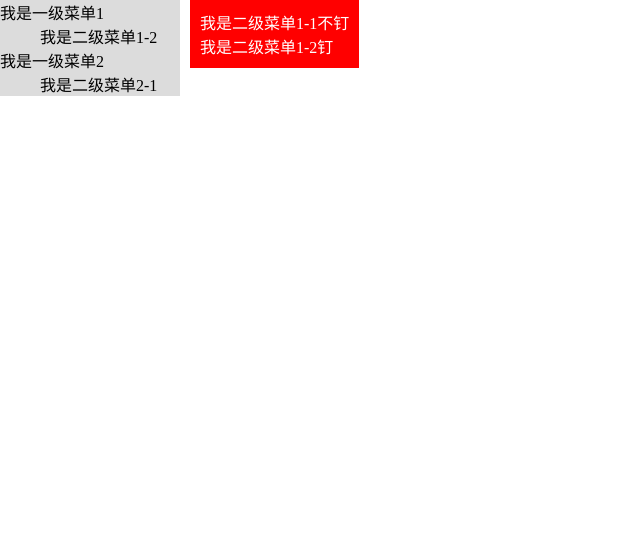
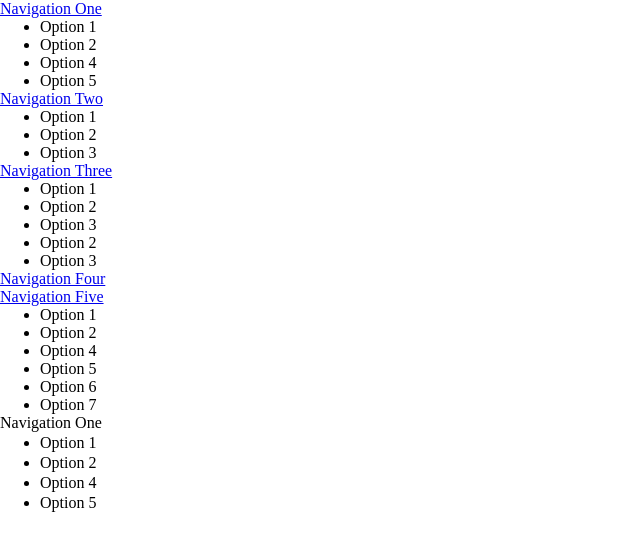
Before and after one commit to MaySnow/idea-gather, a website built with Vite: page iconSvg/index.html in a window 1280 px wide. Shown: the whole page, without its empty margins (0-640 px from the left). Built offline with nearby package versions, Linux system fonts and the light colour scheme; no server answers.

Commit message:
upd: 更新响应式菜单

```diff
--- a/iconSvg/index.html
+++ b/iconSvg/index.html
@@ -9,26 +9,11 @@
       * {
         margin: 0;
       }
-      #app {
-        background-color: gainsboro;
-        width: 180px;
-      }
-      #subApp {
-        position: fixed;
-        left: 180px;
-        color: white;
-        padding-left: 10px;
-      }
-      #subApp ul {
-        background-color: red;
-        padding: 10px;
-      }
     </style>
   </head>
   <body>
-    <div id="svgTest"></div>
+    <!-- <div id="svgTest"></div> -->
     <div id="app"></div>
-    <div id="subApp"></div>
     <script type="module" src="/iconSvg/main.js"></script>
   </body>
 </html>
--- a/iconSvg/main.js
+++ b/iconSvg/main.js
@@ -1,200 +1,142 @@
 import "./style.less";
 import IconSvg from "./iconSvg";
+import reactiveMenu from "./reactiveMenu";
 // icon svg 的例子
-new IconSvg({
-  url: `//img.mayxiaoyu.com/static/home.svg`,
-  el: document.getElementById("svgTest"),
-  className: "nav-icon"
-});
-
+// new IconSvg({
+//   url: `//img.mayxiaoyu.com/static/home.svg`,
+//   el: document.getElementById("svgTest"),
+//   className: "nav-icon"
+// });
 let data = {
+  curIndex: null,
+  curTop: 0,
+  // 当前选中的目录
+  curId: null,
   list: [
     {
-      name: "我是一级菜单1",
+      name: "Navigation One",
       id: 1,
+      icon: "//q-independent.aixuexi.com/B:1029:K/1618329600/ec085b01e6c349d6bef2b4f1a588e28b.svg",
       list: [
         {
-          name: "我是二级菜单1-1",
-          id: 3,
+          name: "Option 1",
+          id: 2,
           ding: 0,
         },
         {
-          name: "我是二级菜单1-2",
-          id: 32,
+          name: "Option 2",
+          id: 3,
+          ding: 1
+        },
+        {
+          name: "Option 4",
+          id: 4,
+          ding: 1
+        },
+        {
+          name: "Option 5",
+          id: 5,
           ding: 1
         }
       ]
     },
     {
-      name: "我是一级菜单2",
-      id: 2,
+      name: "Navigation Two",
+      id: 6,
+      icon: "//q-independent.aixuexi.com/B:1029:K/1618156800/0a696e21cd214248aeeaaacd2fb69393.svg",
       list: [
         {
-          name: "我是二级菜单2-1",
-          id: 4,
+          name: "Option 1",
+          id: 7,
+          ding: 0
+        },
+        {
+          name: "Option 2",
+          id: 8,
+          ding: 0
+        },
+        {
+          name: "Option 3",
+          id: 9,
+          ding: 0
+        }
+      ]
+    },
+    {
+      name: "Navigation Three",
+      id: 10,
+      icon: "//q-independent.aixuexi.com/B:1029:K/1618156800/0a696e21cd214248aeeaaacd2fb69393.svg",
+      list: [
+        {
+          name: "Option 1",
+          id: 11,
+          ding: 1
+        },
+        {
+          name: "Option 2",
+          id: 12,
+          ding: 0
+        },
+        {
+          name: "Option 3",
+          id: 13,
+          ding: 0
+        },
+        {
+          name: "Option 2",
+          id: 21,
+          ding: 1
+        },
+        {
+          name: "Option 3",
+          id: 22,
+          ding: 1
+        }
+      ]
+    },
+    {
+      name: "Navigation Four",
+      id: 14,
+      icon: "//q-independent.aixuexi.com/B:1029:K/1618156800/0a696e21cd214248aeeaaacd2fb69393.svg",
+      list: null
+    },
+    {
+      name: "Navigation Five",
+      id: 15,
+      icon: "//q-independent.aixuexi.com/B:1029:K/1618156800/0a696e21cd214248aeeaaacd2fb69393.svg",
+      list: [
+        {
+          name: "Option 1",
+          id: 16,
+          ding: 1
+        },
+        {
+          name: "Option 2",
+          id: 17,
+          ding: 1
+        },
+        {
+          name: "Option 4",
+          id: 18,
+          ding: 1
+        },
+        {
+          name: "Option 5",
+          id: 19,
+          ding: 1
+        },
+        {
+          name: "Option 6",
+          id: 20,
+          ding: 1
+        },
+        {
+          name: "Option 7",
+          id: 21,
           ding: 1
         }
       ]
     }
   ]
 }
-class Observer{
-  constructor({ data, el, getListEl, render, deep = 0, listClass = "" }) {
-    this.doms = new Map();
-    this.el = el;
-    this.getListEl = getListEl;
-    this._walk(data);
-    this.render = render;
-    this.deep = deep;
-    // list 列表的 class
-    this.listClass = listClass;
-    // 初始化，收集依赖
-    Object.keys(data).forEach(key => data[key]);
-  }
-  _render(obj, key, val, isUpdate) {
-    const { render, el, deep, listClass, getListEl } = this;
-    if (Array.isArray(val)) {
-      // 如果是数组
-      let listWrap = this.doms.get(key);
-      if (!listWrap) {
-        listWrap = getListEl ? getListEl(this) : document.createElement("div");
-        this.el.appendChild(listWrap);
-        const listDeep = deep + 1;
-        val.forEach((item, index) => {
-          new Observer({
-            data: item,
-            listClass,
-            deep: listDeep,
-            getListEl,
-            el: listWrap,
-            render
-          });
-        });
-      }
-      return listWrap;
-    }
-    return render(obj, key, val, this, isUpdate);
-  }
-  _walk(obj) {
-    Object.keys(obj).forEach(key => {
-      this[key] = obj[key];
-      this.proxyData(obj, key);
-      this.defineReactive(obj, key, obj[key]);
-    });
-  }
-  /**
-   * 绑定到 this 上
-   */
-  proxyData(obj, key) {
-    const _this = this;
-    Object.defineProperty(obj, key, {
-      get() {
-        return _this[key];
-      },
-      set(newVal) {
-        _this[key] = newVal;
-      }
-    });
-  }
-  /**
-   * 监听响应
-   * @param {*} obj
-   * @param {*} key
-   * @param {*} val
-   */
-  defineReactive(obj, key, val) {
-    let _this = this;
-    Object.defineProperty(obj, key, {
-      get() {
-        // console.log("get 依赖收集, 渲染 dom", key, val, Array.isArray(val));
-        // todo 数组如何处理
-        const renderDom = _this._render(obj, key, val);
-        if (renderDom) {
-          _this.doms.set(key, renderDom);
-        }
-        // dom 片段
-        return val;
-      },
-      set(newVal) {
-        console.log("set 通知响应, 更新 dom key", key, "新", newVal, "旧", val);
-        if (JSON.stringify(newVal) !== JSON.stringify(val)) {
-          // 有变更
-          _this._render(obj, key, newVal, true);
-        }
-        val = newVal;
-      }
-    });
-  }
-}
-const menuEl = document.getElementById("app");
-const subEl = document.getElementById("subApp");
-document.onmouseover = function() {
-  subEl.innerHTML = "";
-}
-subEl.onmouseover = e => {
-  // 阻止事件冒泡
-  e.stopPropagation();
-}
-function rendSub(obj, nameEl) {
-  subEl.innerHTML = "";
-  const { top } = nameEl.getBoundingClientRect();
-  subEl.style.top = `${top}px`;
-  const ulWrap = document.createElement("ul");
-  obj.list.forEach(item => {
-    const li = document.createElement("li");
-    li.innerHTML = item.name + (item.ding ? "钉" : "不钉");
-    li.onclick = e => {
-      item.ding = item.ding ? 0 : 1;
-      li.innerHTML = item.name + (item.ding ? "钉" : "不钉");
-    }
-    ulWrap.appendChild(li);
-  });
-  subEl.appendChild(ulWrap);
-}
-const obs = new Observer({
-  data,
-  el: menuEl,
-  getListEl(obs) {
-    const { deep, name } = obs;
-    if (deep === 1) {
-      return document.createElement("ul");
-    }
-    return document.createElement("div");
-  },
-  listClass: "axx-arch-head",
-  render(obj, key, val, obs, isUpdate) {
-    // 节点渲染
-    let nameEl = obs.doms.get("name");
-    if (!nameEl) {
-      // 一级菜单
-      if (obs.deep === 1) {
-        nameEl = document.createElement("div");
-        nameEl.onmouseover = e => {
-          // 阻止事件冒泡
-          e.stopPropagation();
-          // 鼠标移入事件
-          // subMenu(obj, nameEl);
-          rendSub(obj, nameEl);
-        }
-      }
-      // 二级菜单
-      if (obs.deep === 2) {
-        nameEl = document.createElement("li");
-        nameEl.onclick = e => {
-          obj.name = "点击"
-        }
-      }
-      obs.el.appendChild(nameEl);
-    }
-    if (key === "name") {
-      nameEl.innerHTML = val;
-    }
-    if (key === "ding") {
-      // ding 字段改变时，name 的 class 做相应的修改
-      nameEl.style.display = val ? "block" : "none";
-    }
-    if (key === "name") {
-      return nameEl;
-    }
-  }
-});
+reactiveMenu(data);
--- /dev/null
+++ b/iconSvg/reactiveMenu.js
@@ -0,0 +1,344 @@
+import IconSvg from "./iconSvg";
+class Observer{
+  constructor({ data, el, render, deep = 0, listClass = "" }) {
+    this.el = el;
+    this._walk(data);
+    this.render = render;
+    this.deep = deep;
+    // list 列表的 class
+    this.listClass = listClass;
+    // 初始化，收集依赖
+    this.render = render;
+    this.compileObj = render(data);
+    this.compile(this.compileObj, el);
+  }
+  updateCompileObj(cur, old) {
+    // 在 old 中没有的删除
+    if (old) {
+      if (cur.tag === old.tag) {
+        cur.tagEl = old.tagEl;
+      } else if (old.tagEl) {
+        old.tagEl.remove();
+      }
+      if (cur.children && old.children) {
+        cur.children.forEach((item, index)  => {
+          this.updateCompileObj(item, old.children[index])
+        });
+      }
+      // 老的比新的长
+      const curLen = (cur.children ? cur.children.length : 0);
+      if (old.children && old.children.length > curLen) {
+        old.children.splice(curLen).forEach(item => {
+          if(item.tagEl) {
+            item.tagEl.remove();
+          }
+        })
+      }
+    }
+  }
+  compile(compileObj, el) {
+    let tagEl;
+    const { tag, children, render } = compileObj;
+    if (compileObj.tagEl) {
+      tagEl = compileObj.tagEl;
+    } else {
+      if(tag) {
+        tagEl = document.createElement(tag);
+      } else {
+        tagEl = document.createElement("div");
+      }
+      compileObj.tagEl = tagEl;
+      el.appendChild(tagEl);
+    }
+    if (render) {
+      render(tagEl);
+    }
+    if (children) {
+      children.forEach(item => {
+        this.compile(item, tagEl);
+      });
+    }
+  }
+  _render(obj, key, val, isUpdate) {
+    const { render, compileObj } = this;
+    const compare = render(obj);
+    // 新老比较
+    this.updateCompileObj(compare, compileObj);
+    this.compileObj = compare;
+    this.compile(this.compileObj, this.el);
+  }
+  _walk(obj) {
+    Object.keys(obj).forEach(key => {
+      this[key] = obj[key];
+      this.proxyData(obj, key);
+      this.defineReactive(obj, key, obj[key]);
+    });
+  }
+  /**
+   * 绑定到 this 上
+   */
+  proxyData(obj, key) {
+    const _this = this;
+    Object.defineProperty(obj, key, {
+      get() {
+        return _this[key];
+      },
+      set(newVal) {
+        _this[key] = newVal;
+      }
+    });
+  }
+  /**
+   * 监听响应
+   * @param {*} obj
+   * @param {*} key
+   * @param {*} val
+   */
+  defineReactive(obj, key, val) {
+    let _this = this;
+    Object.defineProperty(obj, key, {
+      get() {
+        // console.log("get 依赖收集, 渲染 dom", key, val, Array.isArray(val));
+        return val;
+      },
+      set(newVal) {
+        const old = val;
+        const cur = newVal;
+        val = newVal;
+        // 有变更，更新
+        if (old !== cur) {
+          console.log("set 通知响应, 更新 dom key", key, "新", cur, "旧", old);
+          _this._render(obj, key, newVal, true);
+        }
+      }
+    });
+  }
+}
+export default function(data) {
+  document.onmouseover = function() {
+    data.curIndex = null;
+  }
+  function renderIcon(el, icon) {
+    if (!icon) {
+      el.innerHTML = "";
+      return;
+    }
+    el.className = "mxy-nav-icon-wrap";
+    if (icon) {
+      new IconSvg({
+        url: icon,
+        el,
+        className: "nav-icon"
+      });
+    } else {
+      el.innerHTML = "";
+    }
+  }
+  new Observer({
+    data,
+    el: document.getElementById("app"),
+    render(data) {
+      let subTitle = "";
+      let subIcon = "";
+      let subList = data.list.filter((item, index) => {
+        const isCur = index === data.curIndex;
+        if (isCur) {
+          subTitle = item.name;
+          subIcon = item.icon;
+        }
+        return isCur;
+      });
+      subList = subList.length && subList[0].list ? subList[0].list : [];
+      return {
+        tag: "div",
+        render(el) {
+          el.className ="mxy-head-wrap";
+        },
+        children: [
+          {
+            render(el) {
+              el.className = "mxy-head";
+            },
+            children: data.list.map((item, index) => {
+              return {
+                tag: "div",
+                children: [
+                  {
+                    tag: "div",
+                    render(el) {
+                      el.onmouseover = e => {
+                        // 阻止事件冒泡
+                        e.stopPropagation();
+                        data.curIndex = index;
+                        data.curTop = parseInt(el.getBoundingClientRect().top);
+                      }
+                    },
+                    children: [
+                      {
+                        tag: "p",
+                        render(el) {
+                          let classArr = ["mxy-head-menu"];
+                          if (index === data.curIndex) {
+                            classArr.push("menu-cur");
+                          }
+                          el.className = classArr.join(" ");
+                        },
+                        children: [
+                          {
+                            tag: "i",
+                            render(el) {
+                              if (item && item.icon) {
+                                renderIcon(el, item.icon);
+                              }
+                            }
+                          },
+                          {
+                            tag: "a",
+                            render(el) {
+                              el.innerHTML = item.name;
+                              el.href = "#";
+                            }
+                          }
+                        ]
+                      },
+                    ]
+                  },
+                  {
+                    tag: "ul",
+                    children: (item && item.list ? item.list : []).map(sub => {
+                      return {
+                        tag: "li",
+                        render(el) {
+                          const { id, ding } = sub;
+                          let classArr = [];
+                          if (!ding) {
+                            classArr.push("mxy-menu-item-hide");
+                          }
+                          if (data.curId === id) {
+                            classArr.push("mxy-menu-item-cur");
+                          }
+                          el.className = classArr.join(" ");
+                          el.onclick = () => {
+                            data.curId = id;
+                          }
+                        },
+                        children: [
+                          {
+                            tag: "a",
+                            render(el) {
+                              el.innerHTML = sub.name;
+                            }
+                          }
+                        ]
+                      }
+                    })
+                  }
+                ]
+              }
+            })
+          },
+          {
+            tag: "div",
+            render(el) {
+              el.className = "mxy-sub-nav";
+              el.style.top = `${data.curTop}px`;
+              el.style.display = data.curIndex !== null && subList.length ? "block" : "none";
+              el.onmouseover = e => {
+                // 阻止事件冒泡
+                e.stopPropagation();
+              }
+            },
+            children: [
+              {
+                tag: "div",
+                render(el) {
+                  el.className = "mxy-sub-nav-inner"
+                },
+                children: [
+                  {
+                    tag: "span",
+                    render(el) {
+                      el.className = "mxy-sub-title"
+                    },
+                    children: [
+                      {
+                        tag: "i",
+                        render(el) {
+                          renderIcon(el, subIcon);
+                        },
+                      },
+                      {
+                        tag: "a",
+                        render(el) {
+                          el.innerHTML = subTitle;
+                        }
+                      }
+                    ]
+                  },
+                  {
+                    tag: "ul",
+                    children: subList.map((item, index) => {
+                      return {
+                        tag: "li",
+                        children: [
+                          {
+                            tag: "a",
+                            render(el) {
+                              const { id, name } = item;
+                              el.innerHTML = name;
+                              let classArr = [];
+                              if (data.curId === id) {
+                                classArr.push("mxy-nav-item-cur");
+                              }
+                              el.className = classArr.join(" ");
+                            }
+                          },
+                          {
+                            tag: "i",
+                            render(el) {
+                              el.innerHTML = item.ding ?
+                              `<svg class="svg-ding" width="17" height="16" viewBox="0 0 17 16" fill="none" xmlns="http://www.w3.org/2000/svg">
+                              <g clip-path="url(#clip0_16424:126727)">
+                              <path d="M13.0406 6.88847L12.9461 6.93565L12.8715 7.01029L11.0591 8.82264L10.8989 8.98287L10.873 9.20799L10.5566 11.9587C10.4945 12.499 9.83585 12.7286 9.45128 12.3441L4.28215 7.17493C3.89212 6.7849 4.13458 6.11692 4.68399 6.06789L7.5151 5.81521L7.75011 5.79423L7.91694 5.6274L9.70277 3.84157L9.79267 3.75168L9.84207 3.63454L10.312 2.52025C10.4913 2.09506 11.0442 1.98692 11.3705 2.31322L14.3399 5.28259C14.6537 5.59635 14.5678 6.1253 14.1708 6.32365L13.0406 6.88847Z" stroke-width="1.3"/>
+                              <rect x="5.84473" y="10.1876" width="0.75" height="4.28952" transform="rotate(45 5.84473 10.1876)" stroke-width="0.75"/>
+                              </g>
+                              <defs>
+                              <clipPath id="clip0_16424:126727">
+                              <rect width="16" height="16" fill="white" transform="translate(0.75)"/>
+                              </clipPath>
+                              </defs>
+                              </svg>
+                              `
+                              :
+                              `<svg class="svg-ding-none" width="17" height="16" viewBox="0 0 17 16" fill="none" xmlns="http://www.w3.org/2000/svg">
+                              <g clip-path="url(#clip0_16424:126726)">
+                              <path d="M13.0406 6.88847L12.9461 6.93565L12.8715 7.01029L11.0591 8.82264L10.8989 8.98287L10.873 9.20799L10.5566 11.9587C10.4945 12.499 9.83585 12.7286 9.45128 12.3441L4.28215 7.17493C3.89212 6.7849 4.13458 6.11692 4.68399 6.06789L7.5151 5.81521L7.75011 5.79423L7.91694 5.6274L9.70277 3.84157L9.79267 3.75168L9.84207 3.63454L10.312 2.52025C10.4913 2.09506 11.0442 1.98692 11.3705 2.31322L14.3399 5.28259C14.6537 5.59635 14.5678 6.1253 14.1708 6.32365L13.0406 6.88847Z" stroke-width="1.3"/>
+                              <rect x="5.84473" y="10.1876" width="0.75" height="4.28952" transform="rotate(45 5.84473 10.1876)" stroke-width="0.75"/>
+                              </g>
+                              <defs>
+                              <clipPath id="clip0_16424:126726">
+                              <rect width="16" height="16" fill="white" transform="translate(0.75)"/>
+                              </clipPath>
+                              </defs>
+                              </svg>
+                              `;
+                              el.onclick = e => {
+                                const { ding } = item;
+                                data.list[data.curIndex].list[index].ding = ding ? 0 : 1;
+                                data.list = [...data.list];
+                              }
+                            }
+                          }
+                        ]
+                      }
+                    })
+                  }
+                ]
+              }
+            ]
+          }
+        ]
+      }
+    }
+  });
+}
```
